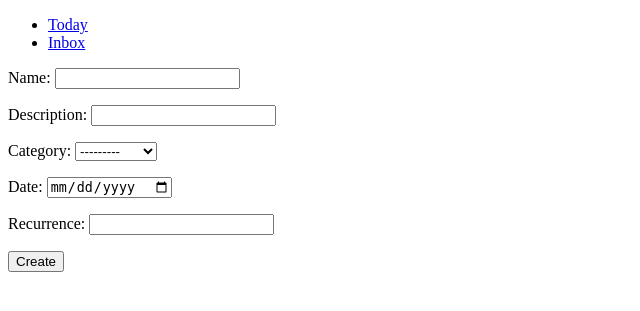
After one commit to izzyskills/to_doProject, a Django app: page /create/task/ in a window 1280 px wide. The commit adds this page. Shown: the top 311 px of the page, without its empty margins (0-640 px from the left). Run offline with Django 4.2, Linux system fonts and the light colour scheme; the visitor is signed in with stand-in values (Sample User, id 1); data comes from the database, SQL or seed files in the repository.

Commit message:
added some core functionality

```diff
--- a/templates/base.html
+++ b/templates/base.html
@@ -6,6 +6,7 @@
     <title>ToDo App</title>
   </head>
   <body>
-    {% block content %}{% endblock content %}
+    {% include 'navbar.html' %}
+    <div class="content">{% block content %}{% endblock content %}</div>
   </body>
 </html>
--- /dev/null
+++ b/templates/navbar.html
@@ -0,0 +1,27 @@
+<nav>
+  {% if request.user.is_authenticated %}
+  <ul>
+    <li><a href="{% url 'dashboard' %}">Today</a></li>
+    <li>
+      <a href="{% url 'tasks_by_category' category_name='Inbox' %}">Inbox</a>
+    </li>
+    {% for category in categories %}
+    <li>
+      <a href="{% url 'tasks_by_category' category_name=category.name %}">
+        {{ category.name }}
+        <span class="task-count">{{ category.tasks.count }}</span>
+      </a>
+    </li>
+    {% endfor %}
+  </ul>
+  {% else %}
+  <ul>
+    <li>
+      <a href="{% url 'login' %}">Login</a>
+    </li>
+    <li>
+      <a href="{% url 'register' %}">Login</a>
+    </li>
+  </ul>
+  {% endif %}
+</nav>
--- /dev/null
+++ b/templates/task_creation.html
@@ -0,0 +1,6 @@
+{% extends 'base.html' %}{% block content %}
+<form action="" method="post">
+  {% csrf_token %}{{form.as_p}}
+  <button type="submit">Create</button>
+</form>
+{% endblock content %}
--- a/to_doApp/forms.py
+++ b/to_doApp/forms.py
@@ -1,6 +1,11 @@
+from collections.abc import Mapping
+from typing import Any
 from django import forms
 from django.contrib.auth.models import User
 from django.contrib.auth.forms import UserCreationForm
+from django.core.files.base import File
+from django.db.models.base import Model
+from django.forms.utils import ErrorList
 from . import models
 
 
@@ -19,9 +24,22 @@ class TaskCreationForm(forms.ModelForm):
     class Meta:
         model = models.Task
         fields = ["name", "description", "category", "date", "recurrence"]
+        widgets = {
+            "date": forms.DateInput(attrs={"type": "date"}),
+        }
+
+    def __init__(self, user, *args, **kwargs):
+        super(TaskCreationForm, self).__init__(*args, **kwargs)
+        self.fields["category"].queryset = models.Category.objects.filter(user=user)
 
 
 class CategoryCreationForm(forms.ModelForm):
     class Meta:
         model = models.Category
         fields = ["name"]
+
+    def clean_name(self):
+        name = self.cleaned_data.get("name")
+        if " " in name:
+            raise forms.ValidationError("Category names cannot contain spaces.")
+        return name
--- a/to_doApp/models.py
+++ b/to_doApp/models.py
@@ -1,5 +1,6 @@
 from django.db import models
 from django.contrib.auth.models import User
+from django.core.exceptions import ValidationError
 import datetime
 
 
@@ -7,6 +8,17 @@ import datetime
 class Category(models.Model):
     name = models.CharField(max_length=20)
     user = models.ForeignKey(User, related_name="owner", on_delete=models.CASCADE)
+
+    def __str__(self) -> str:
+        return self.name
+
+    def clean(self):
+        if " " in self.name:
+            raise ValidationError("Category names cannot contain spaces.")
+
+    def save(self, *args, **kwargs):
+        self.clean()
+        super(Category, self).save(*args, **kwargs)
 
     def __str__(self) -> str:
         return self.name
@@ -21,5 +33,4 @@ class Task(models.Model):
     )
     date = models.DateField(blank=True, null=True)
     status = models.BooleanField(default=False)
-    overdue = models.BooleanField(default=False)
     recurrence = models.CharField(max_length=50, null=True, blank=True)
--- /dev/null
+++ b/to_doApp/signals.py
@@ -0,0 +1,12 @@
+from django.contrib.auth.models import User
+from django.db.models.signals import post_save
+from django.dispatch import receiver
+from .models import Category
+
+
+@receiver(post_save, sender=User)
+def create_default_categories(sender, instance, created, **kwargs):
+    if created:
+        default_categories = ["Home", "Education", "Work"]
+        for category_name in default_categories:
+            Category.objects.create(name=category_name, user=instance)
--- a/to_doApp/urls.py
+++ b/to_doApp/urls.py
@@ -7,4 +7,11 @@ urlpatterns = [
     path("register/", views.register_view, name="register"),
     path("logout/", views.logoutUser, name="logout"),
     path("dashboard/", views.dashboard_view, name="dashboard"),
+    path("create/task/", views.create_task, name="create_task"),
+    path("create/category/", views.create_category, name="create_category"),
+    path(
+        "category/<slug:category_name>/",
+        views.tasks_by_category,
+        name="tasks_by_category",
+    ),
 ]
--- a/to_doApp/views.py
+++ b/to_doApp/views.py
@@ -1,4 +1,4 @@
-from django.shortcuts import render, redirect
+from django.shortcuts import render, redirect, get_object_or_404
 from . import models, forms
 from django.contrib.auth import authenticate, login, logout
 from django.contrib.auth.decorators import login_required
@@ -20,7 +20,7 @@ def logoutUser(request):
 
 def login_view(request):
     if request.user.is_authenticated:
-        return redirect("home")
+        return redirect("dashboard")
     if request.method == "POST":
         form = forms.LoginForm(request.POST)
         if form.is_valid():
@@ -30,7 +30,7 @@ def login_view(request):
             user = authenticate(request, username=username, password=password)
             if user is not None:
                 login(request, user)
-                return redirect("home")
+                return redirect("dashboard")
             else:
                 messages.error(request, "an error occurred during Authentication ")
 
@@ -53,15 +53,13 @@ def register_view(request):
     return render(request, "register.html", context)
 
 
-@login_required
+@login_required(login_url="login")
 def dashboard_view(request):
+    categories = models.Category.objects.filter(user=request.user)
     today = timezone.now().date()
-
-    # Tasks that are overdue
     overdue_tasks = models.Task.objects.filter(user=request.user, date__lt=today)
-
-    # Tasks for the current day
     today_tasks = models.Task.objects.filter(user=request.user, date=today)
+    dashboard_task_count = today_tasks.count() + overdue_tasks.count()
 
     return render(
         request,
@@ -69,5 +67,58 @@ def dashboard_view(request):
         {
             "overdue_tasks": overdue_tasks,
             "today_tasks": today_tasks,
+            "dashboard_task_count": dashboard_task_count,
+            "categories": categories,
         },
     )
+
+
+@login_required(login_url="login")
+def tasks_by_category(request, category_name):
+    categories = models.Category.objects.filter(user=request.user)
+    if category_name == "Inbox":
+        tasks = models.Task.objects.filter(category=None, user=request.user)
+    else:
+        category = get_object_or_404(
+            models.Category, name=category_name, user=request.user
+        )
+        tasks = models.Task.objects.filter(category=category, user=request.user)
+
+    inbox_task_count = tasks.count()
+
+    return render(
+        request,
+        "tasks_by_category.html",
+        {
+            "category_name": category_name,
+            "tasks": tasks,
+            "inbox_task_count": inbox_task_count,
+            "categories": categories,
+        },
+    )
+
+
+@login_required(login_url="login")
+def create_task(request):
+    if request.method == "POST":
+        form = forms.TaskCreationForm(request.user, request.POST)
+        if form.is_valid():
+            task = form.save(commit=False)
+            task.user = request.user
+            task.save()
+            return redirect("dashboard")
+    form = forms.TaskCreationForm(request.user)
+    return render(request, "task_creation.html", {"form": form})
+
+
+@login_required(login_url="login")
+def create_category(request):
+    if request.method == "POST":
+        form = forms.CategoryCreationForm(request.POST)
+        if form.is_valid():
+            category = form.save(commit=False)
+            category.user = request.user
+            category.save()
+            return redirect("dashboard")
+    form = forms.CategoryCreationForm()
+    return render(request, "task_creation.html", {"form": form})
```
Also changed, not shown: templates/tasks_by_category.html (added, +11 -0 lines), to_doApp/apps.py (+5 -2 lines).
